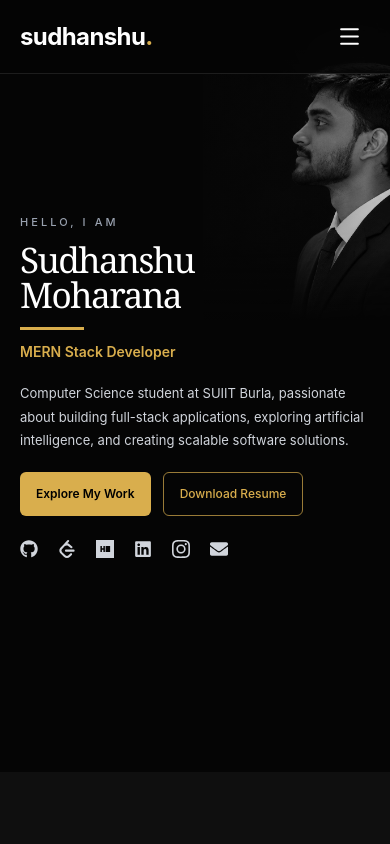
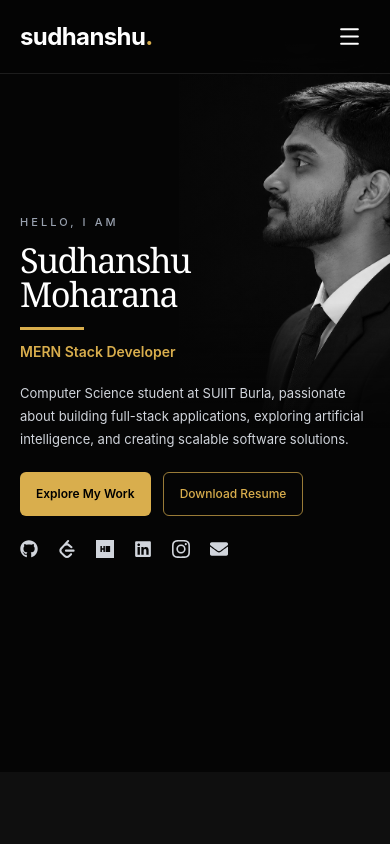
Before and after one commit to MoharanaSudhanshu/portfolio, a React (Vite) app: page / in a window 390 px wide. Shown: the top 844 px of the page. Built offline with nearby package versions, Linux system fonts and the light colour scheme.

Commit message:
Update Hero.jsx

```diff
--- a/src/components/Hero.jsx
+++ b/src/components/Hero.jsx
@@ -1,3 +1,4 @@
+
 import { motion } from "framer-motion";
 import { TypeAnimation } from "react-type-animation";
 import { Link } from "react-scroll";
@@ -54,24 +55,20 @@ function Hero() {
     <section
       id="home"
       className="
-        relative isolate
+        relative isolate flex items-center
+        min-h-[calc(100vh-72px)]
         min-h-[calc(100svh-72px)]
         overflow-hidden
-        bg-[#050505]
-        text-white
-        flex items-center
-        py-8
-        sm:py-12
-        lg:min-h-screen
-        lg:py-20
+        bg-[#050505] text-white
+        py-10 sm:py-14
+        lg:min-h-screen lg:py-20
       "
     >
-      {/* MOBILE BACKGROUND PORTRAIT */}
+      {/* MOBILE PORTRAIT */}
       <div
         className="
           absolute inset-0 -z-10
-          overflow-hidden
-          bg-[#050505]
+          overflow-hidden bg-[#050505]
           lg:hidden
         "
         aria-hidden="true"
@@ -80,58 +77,53 @@ function Hero() {
           src={profile}
           alt=""
           className="
-            absolute
-            right-0
-            top-[30px]
-            h-[290px]
-            w-[48%]
+            absolute right-0
+            top-[38px]
+            h-[390px] w-[54%]
             object-cover
-            object-[62%_center]
-            grayscale
-            opacity-90
-            sm:top-[36px]
-            sm:h-[330px]
-            sm:w-[45%]
+            object-[65%_center]
+            grayscale opacity-100
+            sm:top-[42px]
+            sm:h-[430px] sm:w-[50%]
           "
           style={{
             maskImage:
-              "linear-gradient(to bottom, transparent 0%, black 10%, black 72%, transparent 100%)",
+              "linear-gradient(to bottom, black 0%, black 68%, transparent 100%)",
             WebkitMaskImage:
-              "linear-gradient(to bottom, transparent 0%, black 10%, black 72%, transparent 100%)",
+              "linear-gradient(to bottom, black 0%, black 68%, transparent 100%)",
           }}
         />
 
-        {/* Blend the portrait smoothly into the left side */}
+        {/* Smooth transition between portrait and text */}
         <div
           className="
             absolute inset-0
             bg-gradient-to-r
-            from-[#050505]
-            via-[#050505]/70
-            to-transparent
+            from-[#050505] from-0%
+            via-[#050505]/75 via-40%
+            to-transparent to-80%
           "
         />
 
-        {/* Uniform fade into the SAME background color */}
+        {/* Fade to the exact same black at the bottom */}
         <div
           className="
             absolute inset-0
             bg-gradient-to-b
-            from-transparent
-            via-transparent
-            to-[#050505]
+            from-transparent from-0%
+            via-transparent via-50%
+            to-[#050505] to-85%
           "
         />
       </div>
 
-      {/* DESKTOP PORTRAIT — PRESERVED */}
+      {/* DESKTOP PORTRAIT */}
       <div
         className="
           pointer-events-none
-          absolute inset-y-0 right-0
-          -z-10 hidden
-          w-[58%]
-          overflow-hidden
+          absolute inset-y-0 right-0 -z-10
+          hidden w-[58%]
+          overflow-hidden bg-[#050505]
           lg:block
         "
         aria-hidden="true"
@@ -159,40 +151,32 @@ function Hero() {
         />
       </div>
 
-      {/* HERO CONTENT */}
+      {/* CONTENT */}
       <div
         className="
-          relative mx-auto
-          w-full max-w-[1500px]
-          px-5
-          sm:px-10
-          lg:px-16
-          xl:px-20
+          relative mx-auto w-full max-w-[1500px]
+          px-5 sm:px-10
+          lg:px-16 xl:px-20
         "
       >
         <motion.div
-          initial={{ opacity: 0, y: 16 }}
+          initial={{ opacity: 0, y: 15 }}
           animate={{ opacity: 1, y: 0 }}
           transition={{ duration: 0.8 }}
           className="
             relative z-10
-            w-full
-            max-w-[560px]
+            w-full max-w-[560px]
             lg:max-w-[54%]
             xl:max-w-[620px]
           "
         >
-          {/* INTRODUCTION */}
+          {/* INTRO */}
           <p
             className="
               mb-3
-              text-[11px]
-              font-medium
-              uppercase
-              tracking-[0.28em]
-              text-gray-400
-              sm:mb-4
-              sm:text-sm
+              text-[11px] font-medium uppercase
+              tracking-[0.28em] text-gray-400
+              sm:mb-4 sm:text-sm
               sm:tracking-[0.4em]
             "
           >
@@ -202,11 +186,10 @@ function Hero() {
           {/* NAME */}
           <h1
             className="
-              font-serif
-              font-medium
+              font-serif font-medium
               tracking-[-0.045em]
-              text-[clamp(2.2rem,7.8vw,3.2rem)]
-              leading-[0.98]
+              text-[clamp(2.15rem,8vw,3.1rem)]
+              leading-[0.99]
               sm:text-6xl
               lg:text-[clamp(3.5rem,5vw,5.5rem)]
               xl:text-[5.8rem]
@@ -221,22 +204,17 @@ function Hero() {
           <div
             className="
               mt-4 mb-3
-              h-[3px] w-16
-              bg-[#D9AE4D]
-              sm:mt-6 sm:mb-4
-              sm:w-20
+              h-[3px] w-16 bg-[#D9AE4D]
+              sm:mt-6 sm:mb-4 sm:w-20
             "
           />
 
-          {/* PROFESSION */}
+          {/* ROLE */}
           <div
             className="
               min-h-[24px]
-              text-sm
-              font-semibold
-              text-[#D9AE4D]
-              sm:min-h-[30px]
-              sm:text-lg
+              text-sm font-semibold text-[#D9AE4D]
+              sm:min-h-[30px] sm:text-lg
               lg:text-xl
             "
           >
@@ -260,16 +238,11 @@ function Hero() {
           {/* DESCRIPTION */}
           <p
             className="
-              mt-4
-              max-w-[530px]
-              text-[13px]
-              leading-[1.8]
+              mt-4 max-w-[530px]
+              text-[13px] leading-[1.8]
               text-gray-300
-              sm:mt-5
-              sm:text-base
-              sm:leading-7
-              lg:text-lg
-              lg:leading-8
+              sm:mt-5 sm:text-base sm:leading-7
+              lg:text-lg lg:leading-8
             "
           >
             Computer Science student at SUIIT Burla,
@@ -279,15 +252,11 @@ function Hero() {
             software solutions.
           </p>
 
-          {/* ACTION BUTTONS */}
+          {/* BUTTONS */}
           <div
             className="
-              mt-5
-              flex flex-wrap
-              items-center
-              gap-3
-              sm:mt-7
-              sm:gap-4
+              mt-5 flex flex-wrap items-center gap-3
+              sm:mt-7 sm:gap-4
             "
           >
             <Link
@@ -296,20 +265,13 @@ function Hero() {
               duration={500}
               offset={-80}
               className="
-                inline-flex
-                min-h-11
-                cursor-pointer
-                items-center
-                justify-center
-                rounded-md
-                bg-[#D9AE4D]
+                inline-flex min-h-11
+                cursor-pointer items-center justify-center
+                rounded-md bg-[#D9AE4D]
                 px-4 py-2.5
-                text-xs font-semibold
-                text-black
-                transition-colors
-                hover:bg-[#E8C46C]
-                sm:px-6 sm:py-3
-                sm:text-sm
+                text-xs font-semibold text-black
+                transition-colors hover:bg-[#E8C46C]
+                sm:px-6 sm:py-3 sm:text-sm
                 lg:text-base
               "
             >
@@ -320,21 +282,15 @@ function Hero() {
               href={`${import.meta.env.BASE_URL}resume.pdf`}
               download
               className="
-                inline-flex
-                min-h-11
-                items-center
-                justify-center
+                inline-flex min-h-11
+                items-center justify-center
                 rounded-md
-                border
-                border-[#D9AE4D]/70
+                border border-[#D9AE4D]/70
                 px-4 py-2.5
-                text-xs font-medium
-                text-[#D9AE4D]
+                text-xs font-medium text-[#D9AE4D]
                 transition-colors
-                hover:bg-[#D9AE4D]
-                hover:text-black
-                sm:px-6 sm:py-3
-                sm:text-sm
+                hover:bg-[#D9AE4D] hover:text-black
+                sm:px-6 sm:py-3 sm:text-sm
                 lg:text-base
               "
             >
@@ -345,15 +301,9 @@ function Hero() {
           {/* SOCIAL LINKS */}
           <div
             className="
-              mt-6
-              flex flex-wrap
-              items-center
-              gap-5
-              text-lg
-              text-gray-300
-              sm:mt-8
-              sm:gap-6
-              sm:text-xl
+              mt-6 flex flex-wrap items-center
+              gap-5 text-lg text-gray-300
+              sm:mt-8 sm:gap-6 sm:text-xl
               lg:text-2xl
             "
           >
@@ -373,8 +323,7 @@ function Hero() {
                     : "noopener noreferrer"
                 }
                 className="
-                  transition-colors
-                  duration-300
+                  transition-colors duration-300
                   hover:text-[#D9AE4D]
                 "
               >
```
